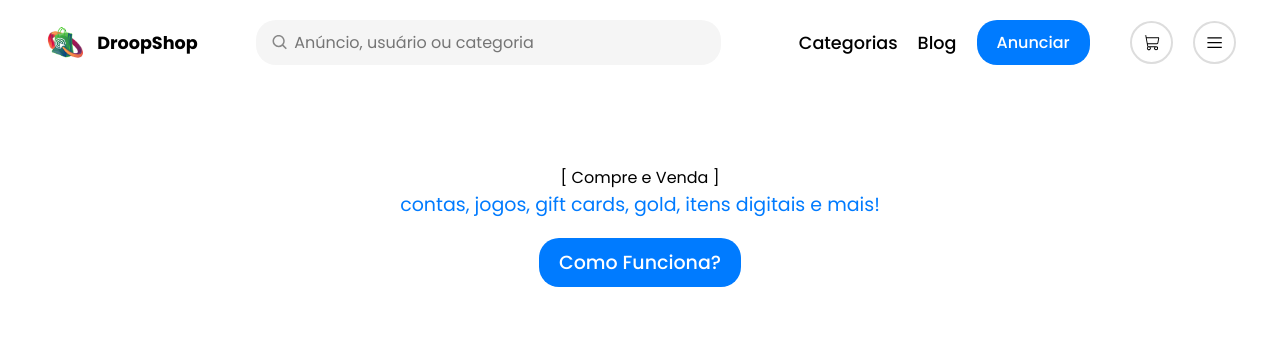
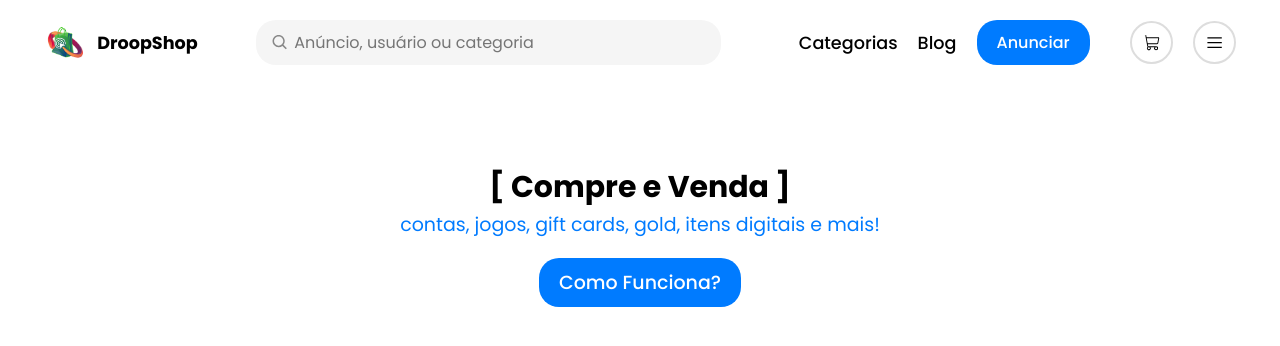
Before and after one commit to DevJofre/ShopGamerReact, a React (Create React App) app: page / in a window 1280 px wide. Shown: the top 346 px of the page. Built offline with nearby package versions, Linux system fonts and the light colour scheme.

Commit message:
Finalização da Main Top

```diff
--- a/src/Components/MainTop/MainTop.scss
+++ b/src/Components/MainTop/MainTop.scss
@@ -10,7 +10,8 @@
 }
 
 .title-text{
-
+    font-weight: 900;
+    font-size: 30px;
 }
 
 
@@ -25,4 +26,8 @@
     font-weight: 500;
     font-size: 19px;
     margin-top: 1em;
+
+    &:hover {
+        color: #35ff03;
+    }
 }
--- a/src/Components/Navbar/NavBar.scss
+++ b/src/Components/Navbar/NavBar.scss
@@ -110,7 +110,7 @@
 .sidebar {
   position: absolute;
   top: 5em;
-  right: 3em;
+  right: 2em;
   width: 12em;
   background: linear-gradient(to right, #3d6def, #8FADFE); /* Gradiente */
   box-shadow: 0 4px 6px rgba(0, 0, 0, 0.1);
@@ -181,6 +181,8 @@
     display: none !important;
   }
 
+
+
   .navbar-right .search-icon {
     display: block !important;
   }
```
